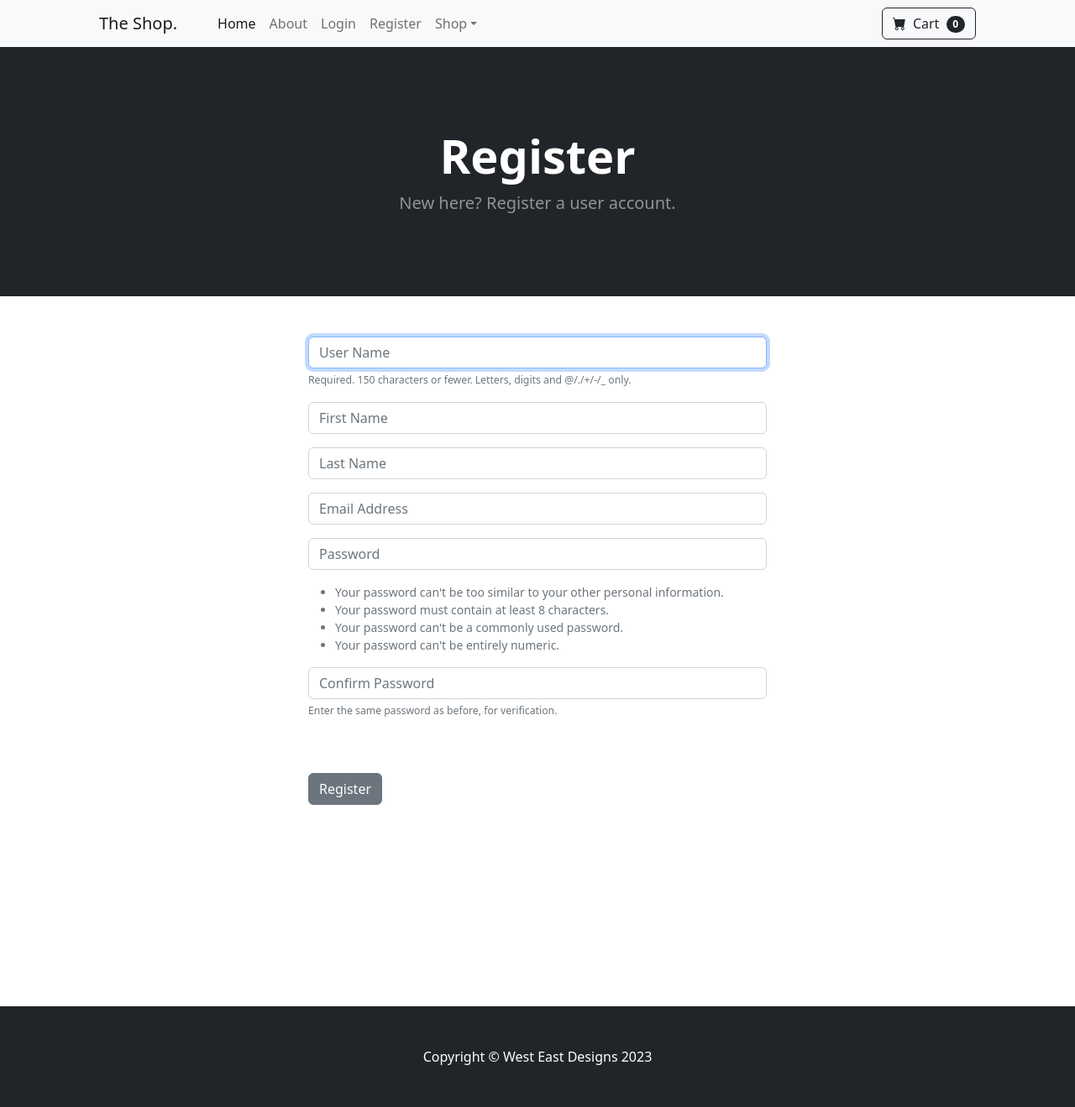
After one commit to westeastdesigns/ecom-2024, a Django app: page /register/ in a window 1280 px wide. The commit adds this page. Shown: the whole page at 84% size. Run offline with Django 4.2, Linux system fonts and the light colour scheme; some libraries are stand-ins or nearby versions.

Commit message:
added new user registration

```diff
--- /dev/null
+++ b/store/forms.py
@@ -0,0 +1,61 @@
+from django import forms
+from django.contrib.auth.forms import UserCreationForm
+from django.contrib.auth.models import User
+
+
+class SignUpForm(UserCreationForm):
+    email = forms.EmailField(
+        label="",
+        widget=forms.TextInput(
+            attrs={"class": "form-control", "placeholder": "Email Address"}
+        ),
+    )
+    first_name = forms.CharField(
+        label="",
+        max_length=100,
+        widget=forms.TextInput(
+            attrs={"class": "form-control", "placeholder": "First Name"}
+        ),
+    )
+    last_name = forms.CharField(
+        label="",
+        max_length=100,
+        widget=forms.TextInput(
+            attrs={"class": "form-control", "placeholder": "Last Name"}
+        ),
+    )
+
+    class Meta:
+        model = User
+        fields = (
+            "username",
+            "first_name",
+            "last_name",
+            "email",
+            "password1",
+            "password2",
+        )
+
+    def __init__(self, *args, **kwargs):
+        super(SignUpForm, self).__init__(*args, **kwargs)
+
+        self.fields["username"].widget.attrs["class"] = "form-control"
+        self.fields["username"].widget.attrs["placeholder"] = "User Name"
+        self.fields["username"].label = ""
+        self.fields[
+            "username"
+        ].help_text = '<span class="form-text text-muted"><small>Required. 150 characters or fewer. Letters, digits and @/./+/-/_ only.</small></span>'
+
+        self.fields["password1"].widget.attrs["class"] = "form-control"
+        self.fields["password1"].widget.attrs["placeholder"] = "Password"
+        self.fields["password1"].label = ""
+        self.fields[
+            "password1"
+        ].help_text = "<ul class=\"form-text text-muted small\"><li>Your password can't be too similar to your other personal information.</li><li>Your password must contain at least 8 characters.</li><li>Your password can't be a commonly used password.</li><li>Your password can't be entirely numeric.</li></ul>"
+
+        self.fields["password2"].widget.attrs["class"] = "form-control"
+        self.fields["password2"].widget.attrs["placeholder"] = "Confirm Password"
+        self.fields["password2"].label = ""
+        self.fields[
+            "password2"
+        ].help_text = '<span class="form-text text-muted"><small>Enter the same password as before, for verification.</small></span>'
--- a/store/templates/navbar.html
+++ b/store/templates/navbar.html
@@ -12,6 +12,9 @@
                 <li class="nav-item"><a class="nav-link" href="{% url 'logout' %}">Logout</a></li>
                 {% else %}
                 <li class="nav-item"><a class="nav-link" href="{% url 'login' %}">Login</a></li>
+
+                <li class="nav-item"><a class="nav-link" href="{% url 'register' %}">Register</a></li>
+
                 {% endif %}
 
                 <li class="nav-item dropdown">
--- /dev/null
+++ b/store/templates/register.html
@@ -0,0 +1,40 @@
+{% extends "base.html" %}
+{% block content %}
+
+<!-- Header-->
+<header class="bg-dark py-5">
+    <div class="container px-4 px-lg-5 my-5">
+        <div class="text-center text-white">
+            <h1 class="display-4 fw-bolder">Register</h1>
+            <p class="lead fw-normal text-white-50 mb-0">New here? Register a user account.</p>
+        </div>
+    </div>
+</header>
+
+<div class="container">
+    <div class="row">
+
+        <div class="col-md-6 offset-md-3">
+                <br/><br/>
+                <!-- Registration form -->
+                <form method="POST" action="{% url 'register' %}">
+                    {% csrf_token %}
+
+                    {{ form.as_p }}
+                    <br/><br/>
+                    <button type="submit" class="btn btn-secondary">
+                        Register
+                    </button>
+
+                </form>
+                <br/><br/>
+                <br/><br/>
+                <br/><br/>
+                <br/><br/>
+                <br/><br/>
+
+            </div>
+    </div>
+</div>
+
+{% endblock %}
--- a/store/urls.py
+++ b/store/urls.py
@@ -6,5 +6,6 @@ urlpatterns = [
     path("", views.home, name="home"),
     path("about/", views.about, name="about"),
     path("login/", views.login_user, name="login"),
-    path("logout", views.logout_user, name="logout"),
+    path("logout/", views.logout_user, name="logout"),
+    path("register/", views.register_user, name="register"),
 ]
--- a/store/views.py
+++ b/store/views.py
@@ -1,7 +1,11 @@
 from django.contrib import messages
 from django.contrib.auth import authenticate, login, logout
+from django.contrib.auth.models import User
+from django.contrib.auth.forms import UserCreationForm
+from django import forms
 from django.shortcuts import redirect, render
 
+from .forms import SignUpForm
 from .models import Product
 
 
@@ -39,3 +43,30 @@ def logout_user(request):
     logout(request)
     messages.success(request, ("You have been logged out... Thanks for visiting!"))
     return redirect("home")
+
+
+def register_user(request):
+    form = SignUpForm()
+    # if they fill out the form
+    if request.method == "POST":
+        form = SignUpForm(request.POST)
+        if form.is_valid():
+            form.save()
+            username = form.cleaned_data["username"]
+            password = form.cleaned_data["password1"]
+            # log the user in
+            user = authenticate(username=username, password=password)
+            login(request, user)
+            messages.success(request, ("You have been registered... Welcome!"))
+            return redirect("home")
+        else:
+            # if the form is not valid
+            messages.success(
+                request,
+                (
+                    "Uh oh, there was an error. Please check all of your entries and try to register again."
+                ),
+            )
+            return redirect("register")
+    else:
+        return render(request, "register.html", {"form": form})
```
Also changed, not shown: store/templates/about.html (+6 -5 lines).
